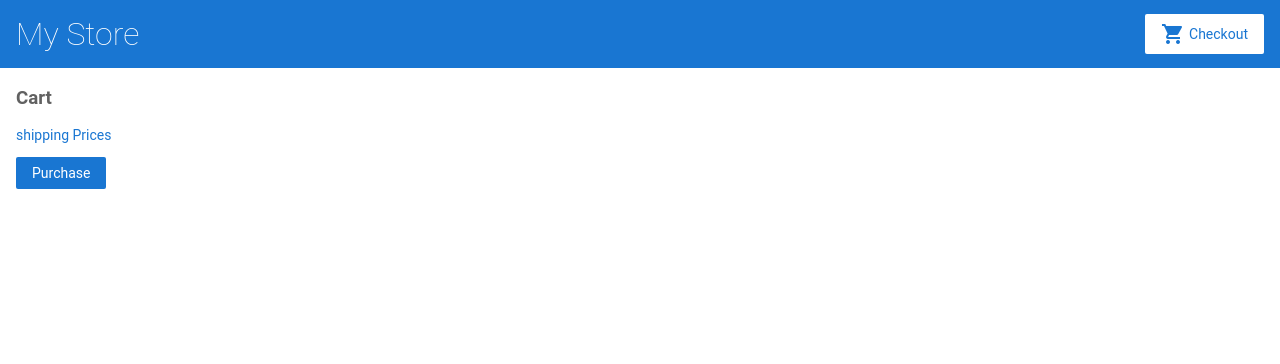
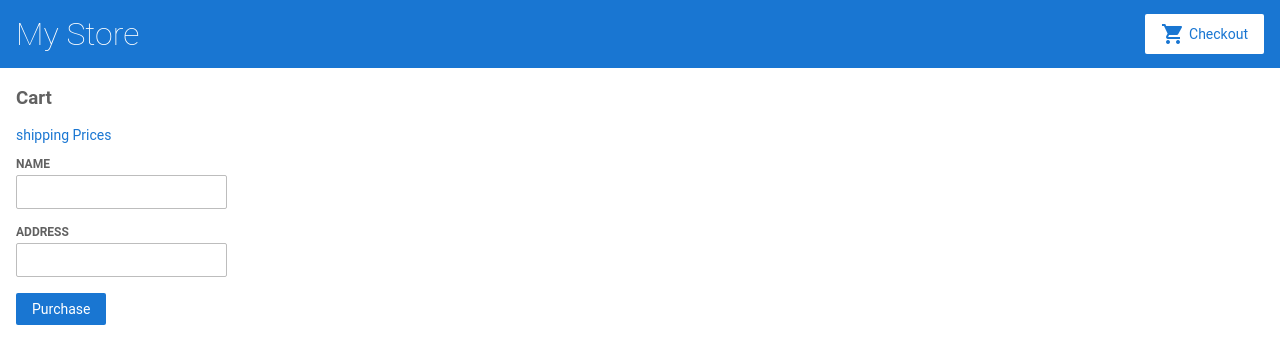
Before and after one commit to DMarcRQ/angular-dnzcju-ttt5z4, an Angular app: page /cart in a window 1280 px wide. Shown: the top 364 px of the page. Built offline with nearby package versions, Linux system fonts and the light colour scheme.

Commit message:
2 files modified

```diff
--- a/src/app/cart/cart.component.html
+++ b/src/app/cart/cart.component.html
@@ -9,6 +9,22 @@
   <span>{{ item.price | currency }}</span>
 </div>
 
-<form [formGroup]="checkoutForm">
-  <button class="button" type="submit">Purchase</button>
+<form [formGroup]="checkoutForm" (ngSubmit)="onSubmit()">
+
+<div>
+  <label for="name">
+    Name
+  </label>
+  <input id="name" type="text" formControlName="name">
+</div>
+
+<div>
+  <label for="address">
+    Address
+  </label>
+  <input id="address" type="text" formControlName="address">
+</div>
+
+<button class="button" type="submit">Purchase</button>
+
 </form>
--- a/src/app/cart/cart.component.ts
+++ b/src/app/cart/cart.component.ts
@@ -1,13 +1,13 @@
-import { Component, OnInit } from '@angular/core';
+import { Component } from '@angular/core';
+import { FormBuilder } from '@angular/forms';
 import { CartService } from '../cart.service';
-import { FormBuilder } from '@angular/forms';
 
 @Component({
   selector: 'app-cart',
   templateUrl: './cart.component.html',
   styleUrls: ['./cart.component.css']
 })
-export class CartComponent implements OnInit {
+export class CartComponent {
 
   items = this.cartService.getItems();
 
@@ -22,13 +22,9 @@
   ) {}
 
   onSubmit(): void {
-    //process checkout data here
+    // Process checkout data here
     this.items = this.cartService.clearCart();
-    console.warn('Your order has been submitted.', this.checkoutForm.value);
+    console.warn('Your order has been submitted', this.checkoutForm.value);
     this.checkoutForm.reset();
   }
-
-  ngOnInit(): void {
-  }
-
 }
```
